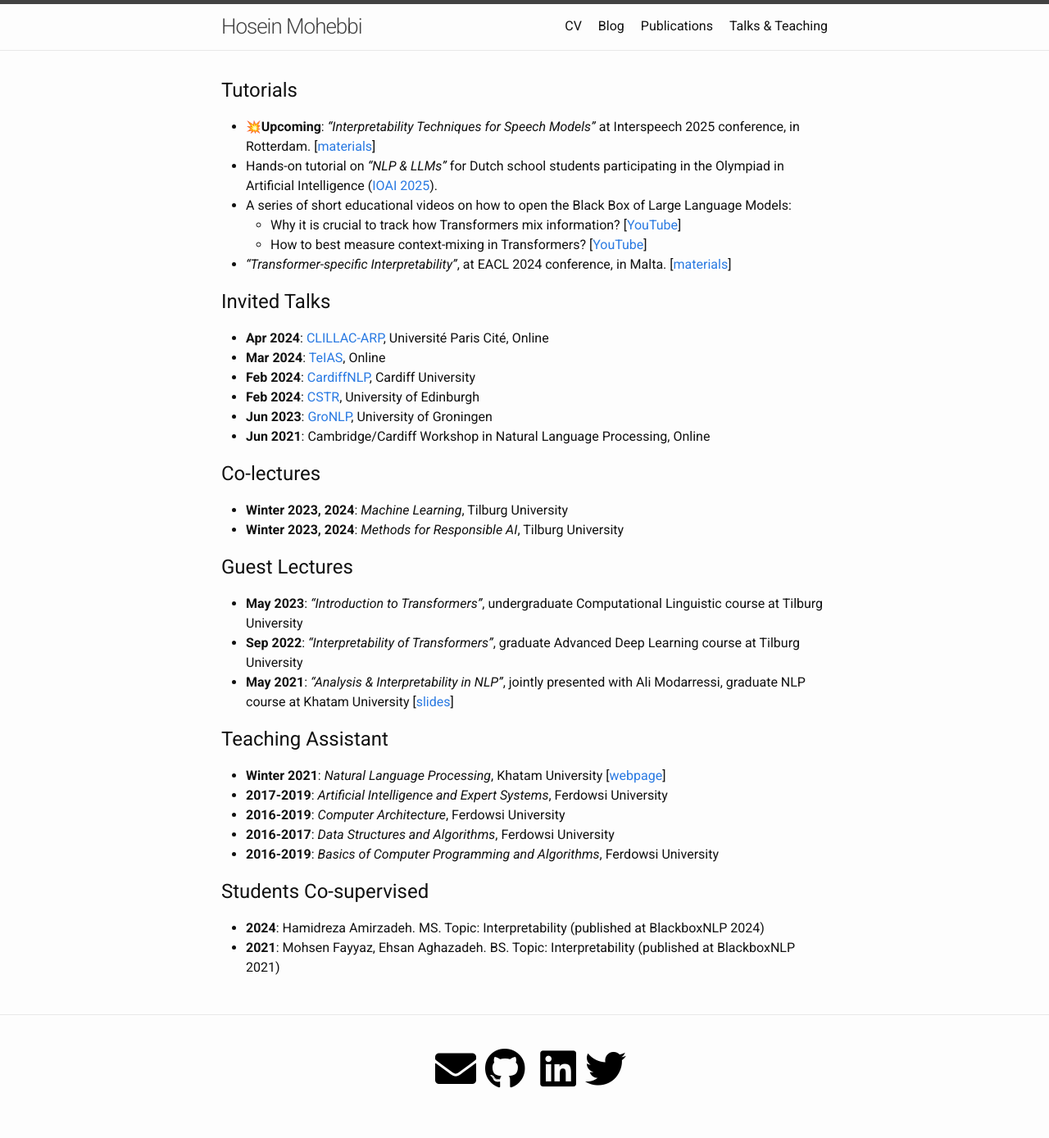
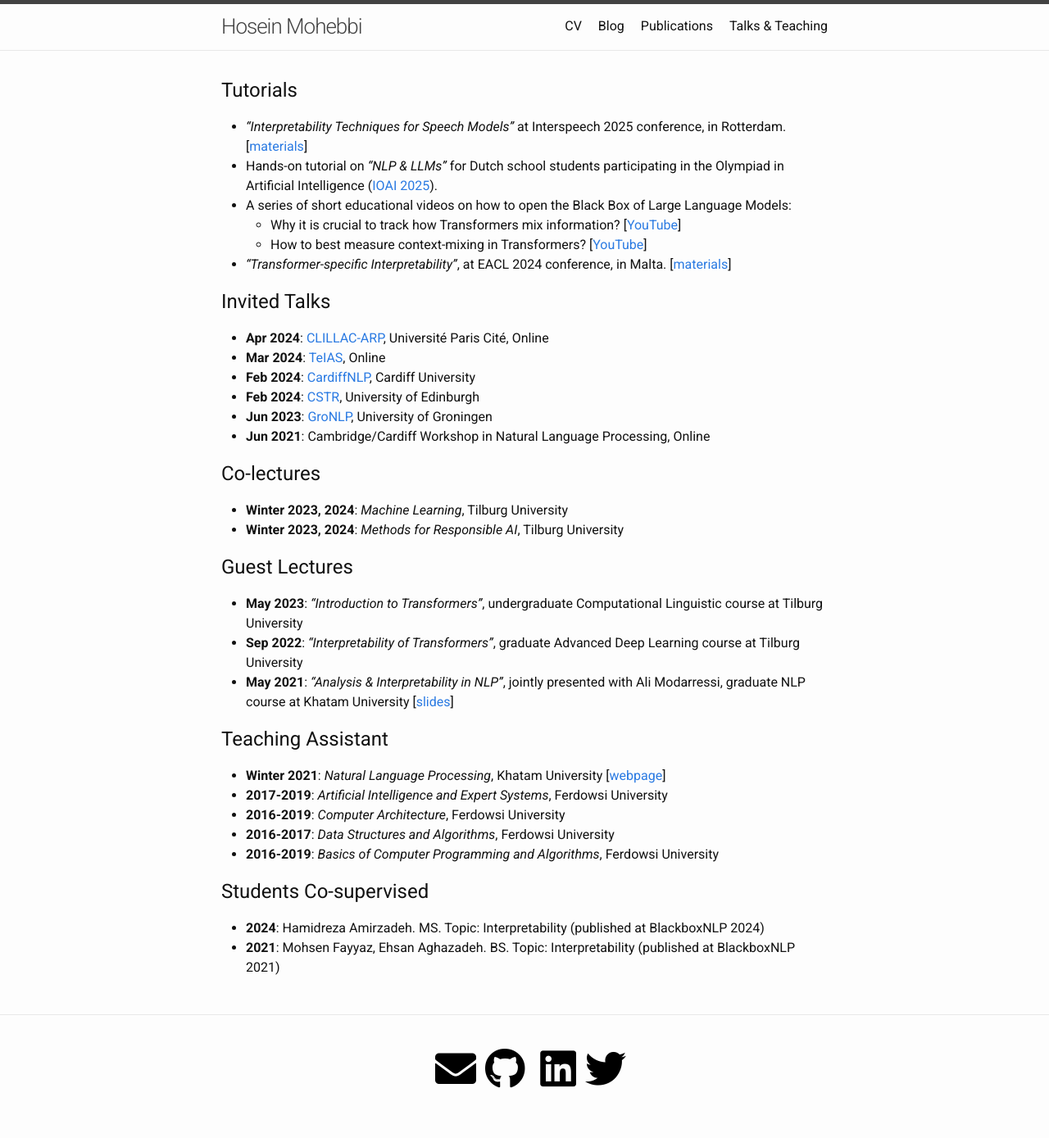
Before and after one commit to hmohebbi/hmohebbi.github.io, a Jekyll site: the page built from teaching.md, in a window 1280 px wide. Shown: the whole page at 82% size. Built offline with Jekyll 4.4.1, drawn with Linux system fonts in a browser that asks for light colours; a style sheet for code colours, icons or effects is not loaded.

Commit message:
Update teaching.md

```diff
--- a/teaching.md
+++ b/teaching.md
@@ -6,7 +6,7 @@ permalink: /teaching/
 
 
 ## Tutorials
-* <span class="emoji">💥</span>__Upcoming__: _"Interpretability Techniques for Speech Models"_ at Interspeech 2025 conference, in Rotterdam. [[materials](https://interpretingdl.github.io/speech-interpretability-tutorial/)]
+* _"Interpretability Techniques for Speech Models"_ at Interspeech 2025 conference, in Rotterdam. [[materials](https://interpretingdl.github.io/speech-interpretability-tutorial/interspeech2025/intro.html)]
 * Hands-on tutorial on _"NLP & LLMs"_ for Dutch school students participating in the Olympiad in Artificial Intelligence ([IOAI 2025](https://ioai-official.org/)).
 * A series of short educational videos on how to open the Black Box of Large Language Models:
     * Why it is crucial to track how Transformers mix information? [[YouTube](https://youtu.be/8Nj1xiV-hA0?si=mPvH9Pmt4HRvUyzF)]
```
